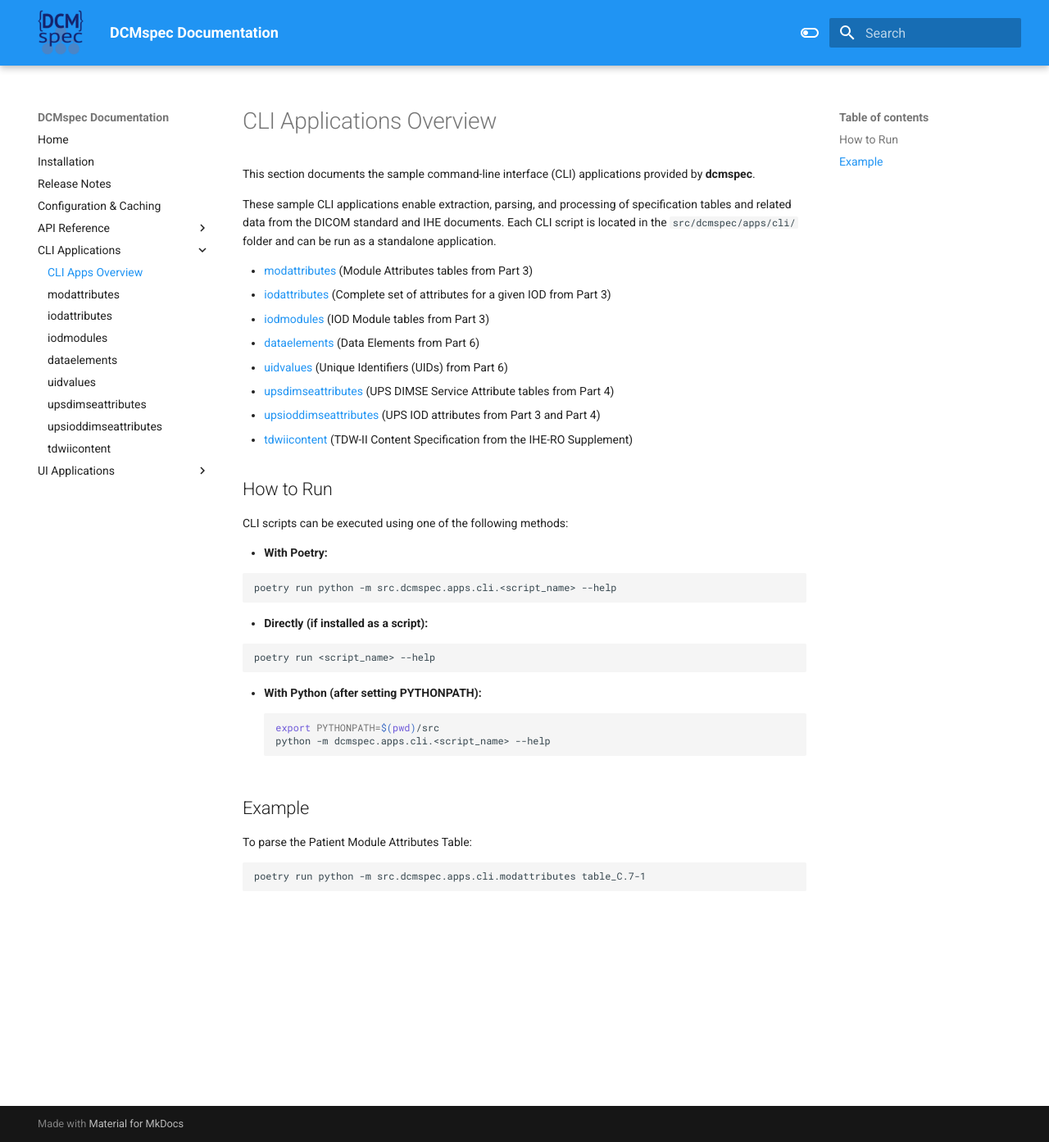
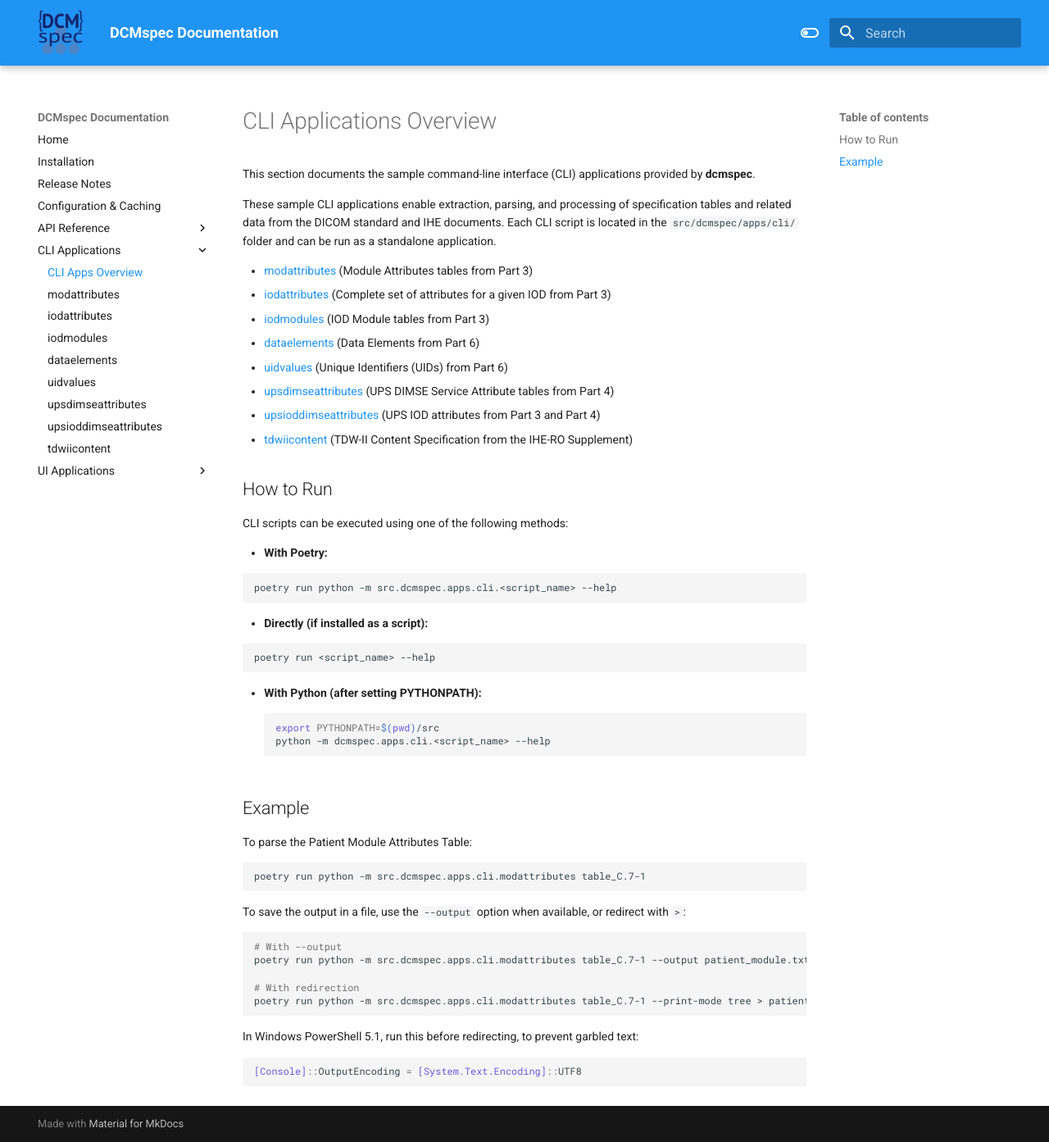
Before and after one commit to dwikler/dcmspec, an MkDocs documentation site: the page built from docs/apps/cli/index.md, in a window 1280 px wide and 1393 px high. Shown: the whole window at 82% size. Built offline with MkDocs 1.6.1 and Material for MkDocs 9.7.7, drawn with Linux system fonts in a browser that asks for light colours.

Commit message:
docs(cli): document how to save the output of the apps
- Add the saving of the output to the example of the CLI apps overview

````diff
--- a/docs/apps/cli/index.md
+++ b/docs/apps/cli/index.md
@@ -42,3 +42,19 @@ To parse the Patient Module Attributes Table:
 ```bash
 poetry run python -m src.dcmspec.apps.cli.modattributes table_C.7-1
 ```
+
+To save the output in a file, use the `--output` option when available, or redirect with `>`:
+
+```bash
+# With --output
+poetry run python -m src.dcmspec.apps.cli.modattributes table_C.7-1 --output patient_module.txt
+
+# With redirection
+poetry run python -m src.dcmspec.apps.cli.modattributes table_C.7-1 --print-mode tree > patient_module.txt
+```
+
+In Windows PowerShell 5.1, run this before redirecting, to prevent garbled text:
+
+```powershell
+[Console]::OutputEncoding = [System.Text.Encoding]::UTF8
+```
````
